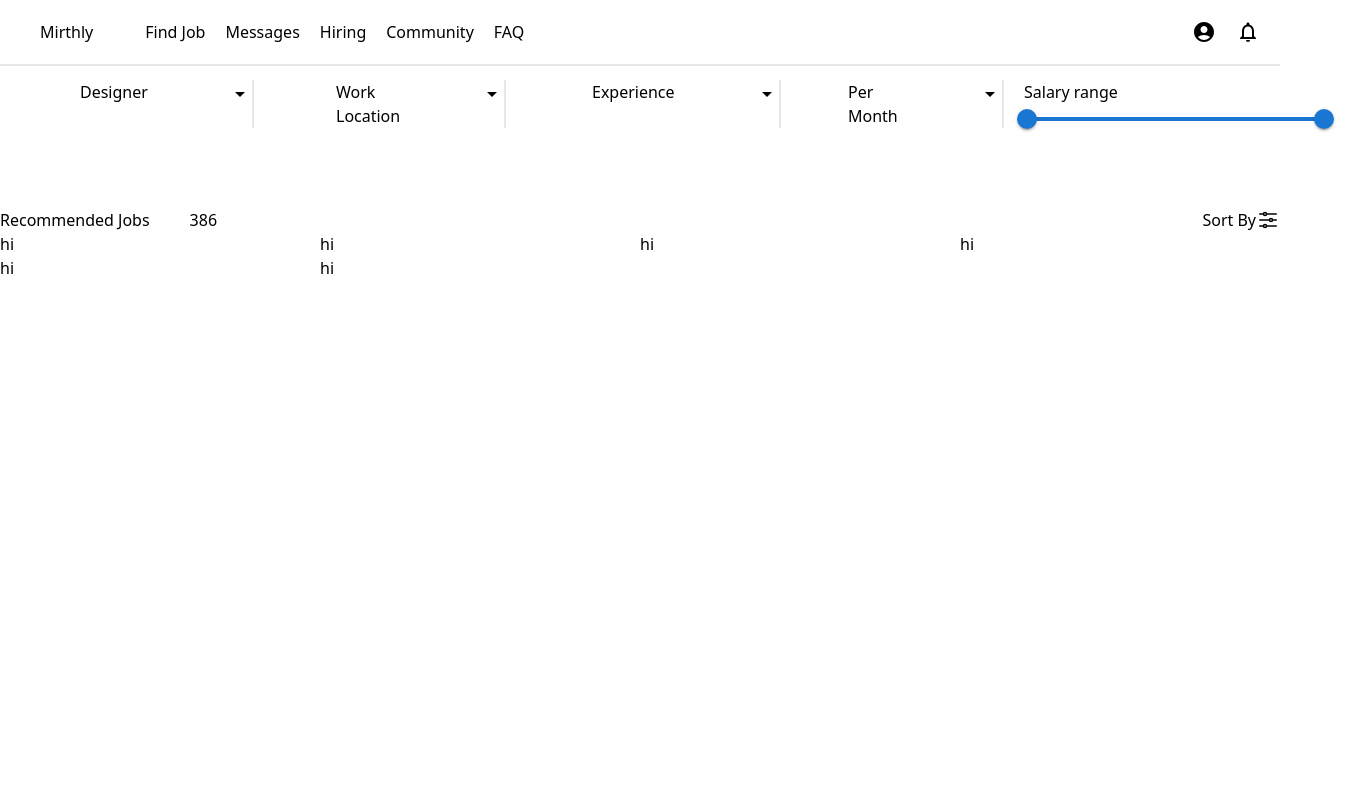
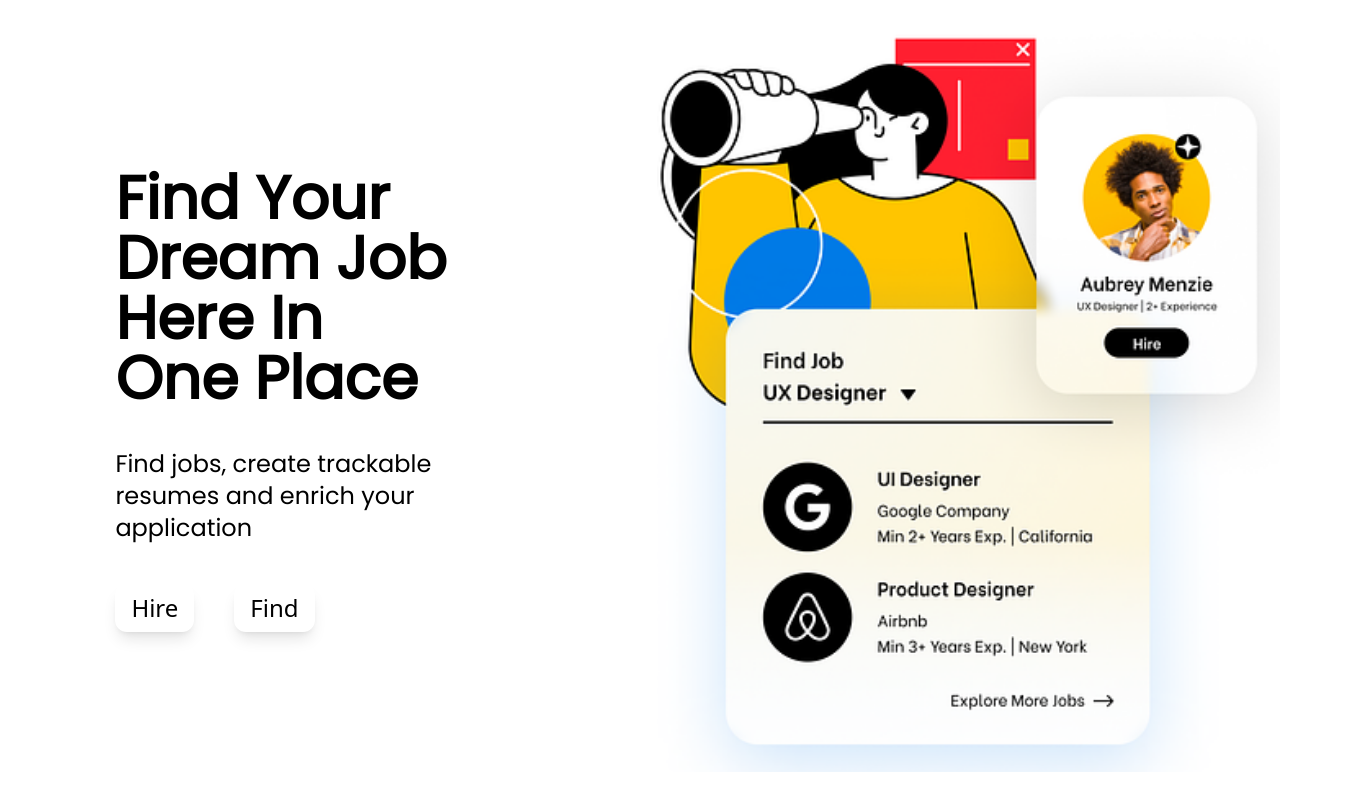
Before and after one commit to Mirthly/MirthlyHire, a React (Vite) app in the folder client/: page / in a window 1280 px wide. Shown: the whole page, 1345 px wide, since content can reach past the window. Built offline with nearby package versions, Linux system fonts and the light colour scheme.

Commit message:
Added Homepage

```diff
--- a/client/index.html
+++ b/client/index.html
@@ -3,6 +3,12 @@
   <head>
     <meta charset="UTF-8" />
     <link rel="icon" type="image/svg+xml" href="/vite.svg" />
+    <link rel="preconnect" href="https://fonts.googleapis.com" />
+    <link rel="preconnect" href="https://fonts.gstatic.com" crossorigin />
+    <link
+      href="https://fonts.googleapis.com/css2?family=Poppins&display=swap"
+      rel="stylesheet"
+    />
     <meta name="viewport" content="width=device-width, initial-scale=1.0" />
     <title>Mirthly Hire</title>
   </head>
--- a/client/src/App.tsx
+++ b/client/src/App.tsx
@@ -1,9 +1,13 @@
-import Job from './pages/job';
+import { Route, Routes } from "react-router-dom";
+import HomePage from "./pages/HomePage";
+import Job from "./pages/Job";
+
 const App = () => {
   return (
-    <>
-      <Job />
-    </>
+    <Routes>
+      <Route path="/" element={<HomePage />}></Route>
+      <Route path="/dashboard" element={<Job />}></Route>
+    </Routes>
   );
 };
 
--- a/client/src/main.tsx
+++ b/client/src/main.tsx
@@ -2,9 +2,12 @@ import React from "react";
 import ReactDOM from "react-dom/client";
 import App from "./App.tsx";
 import "./index.css";
+import { BrowserRouter } from "react-router-dom";
 
 ReactDOM.createRoot(document.getElementById("root")!).render(
   <React.StrictMode>
-    <App />
+    <BrowserRouter>
+      <App />
+    </BrowserRouter>
   </React.StrictMode>
 );
--- a/client/src/pages/HomePage.tsx
+++ b/client/src/pages/HomePage.tsx
@@ -1,14 +1,39 @@
+import { Link } from "react-router-dom";
+import global from "../assets/global.png";
+
 const HomePage = () => {
   return (
-    <>
-      <div className='flex'>
-        <div className='flex flex-col basis-1/2'>
-          <div className='flex'>
-            <h1>Find Your Dream Job Here In One Place</h1>
+    <div>
+      <div className="flex ">
+        <div className="flex flex-col basis-1/2 items-center justify-center h-screen">
+          <div className="flex flex-col gap-10 w-[60%] mx-auto">
+            <h1 className="font-poppins font-bold text-6xl text-wrap ">
+              Find Your Dream Job Here In One Place
+            </h1>
+            <div className="font-poppins text-2xl">
+              Find jobs, create trackable resumes and enrich your application
+            </div>
+            <div className="flex gap-10">
+              <Link to="/dashboard">
+                <button className="shadow-lg px-4 py-2 text-2xl rounded-xl">
+                  Hire
+                </button>
+              </Link>
+              <button className="shadow-lg px-4 rounded-xl text-2xl py-2 ">
+                Find
+              </button>
+            </div>
           </div>
         </div>
+        <div className="flex justify-center items-center h-screen">
+          <img
+            className="w-[700px] h-[8 00px] ml-20"
+            src={global}
+            alt="global image"
+          />
+        </div>
       </div>
-    </>
+    </div>
   );
 };
 
--- a/client/tailwind.config.js
+++ b/client/tailwind.config.js
@@ -2,7 +2,11 @@
 export default {
   content: ["./index.html", "./src/**/*.{js,ts,jsx,tsx}"],
   theme: {
-    extend: {},
+    extend: {
+      fontFamily: {
+        poppins: "'Poppins', sans-serif",
+      },
+    },
   },
   plugins: [],
 };
```
Also changed, not shown: client/src/assets/global.png (added).
